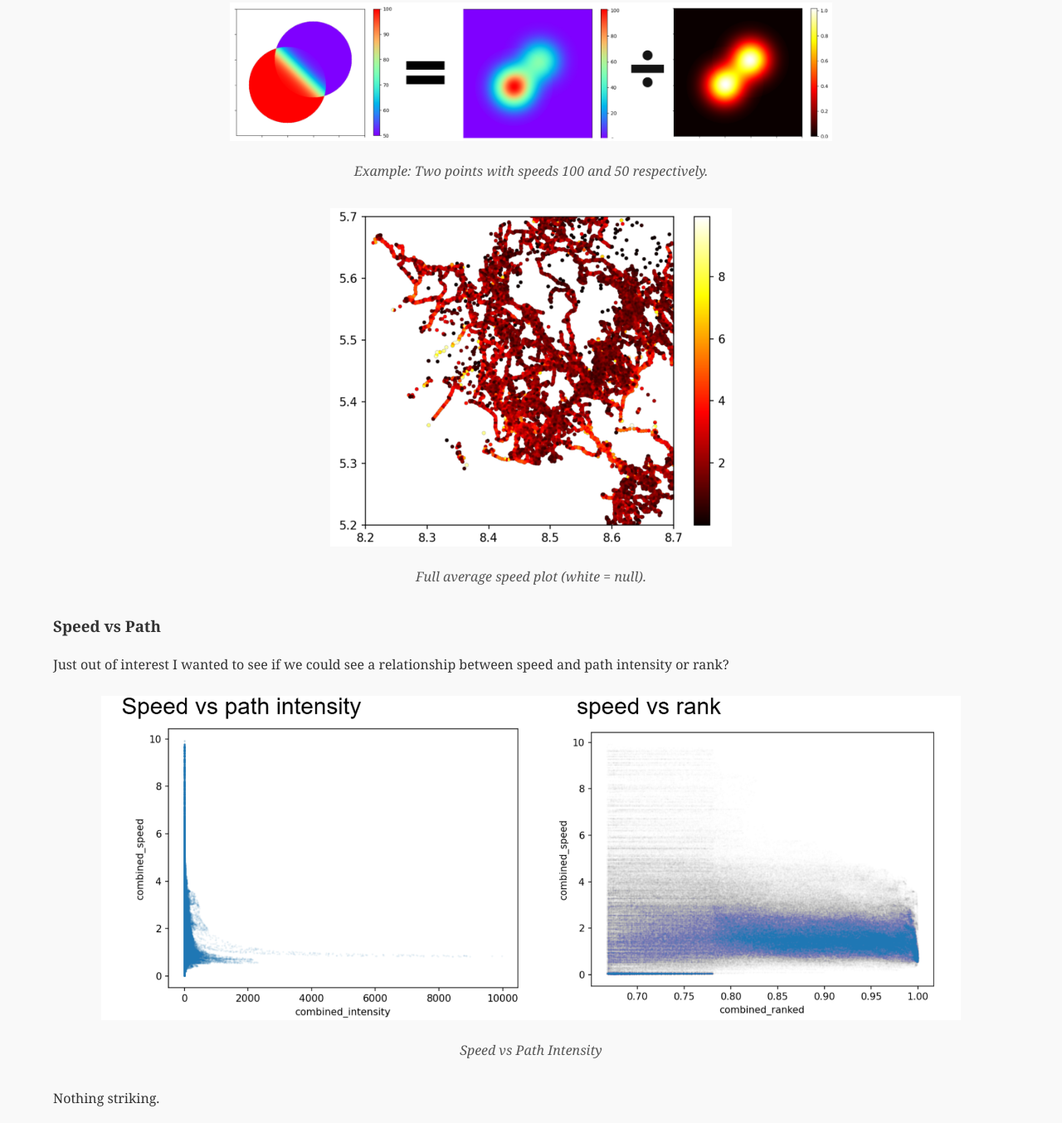
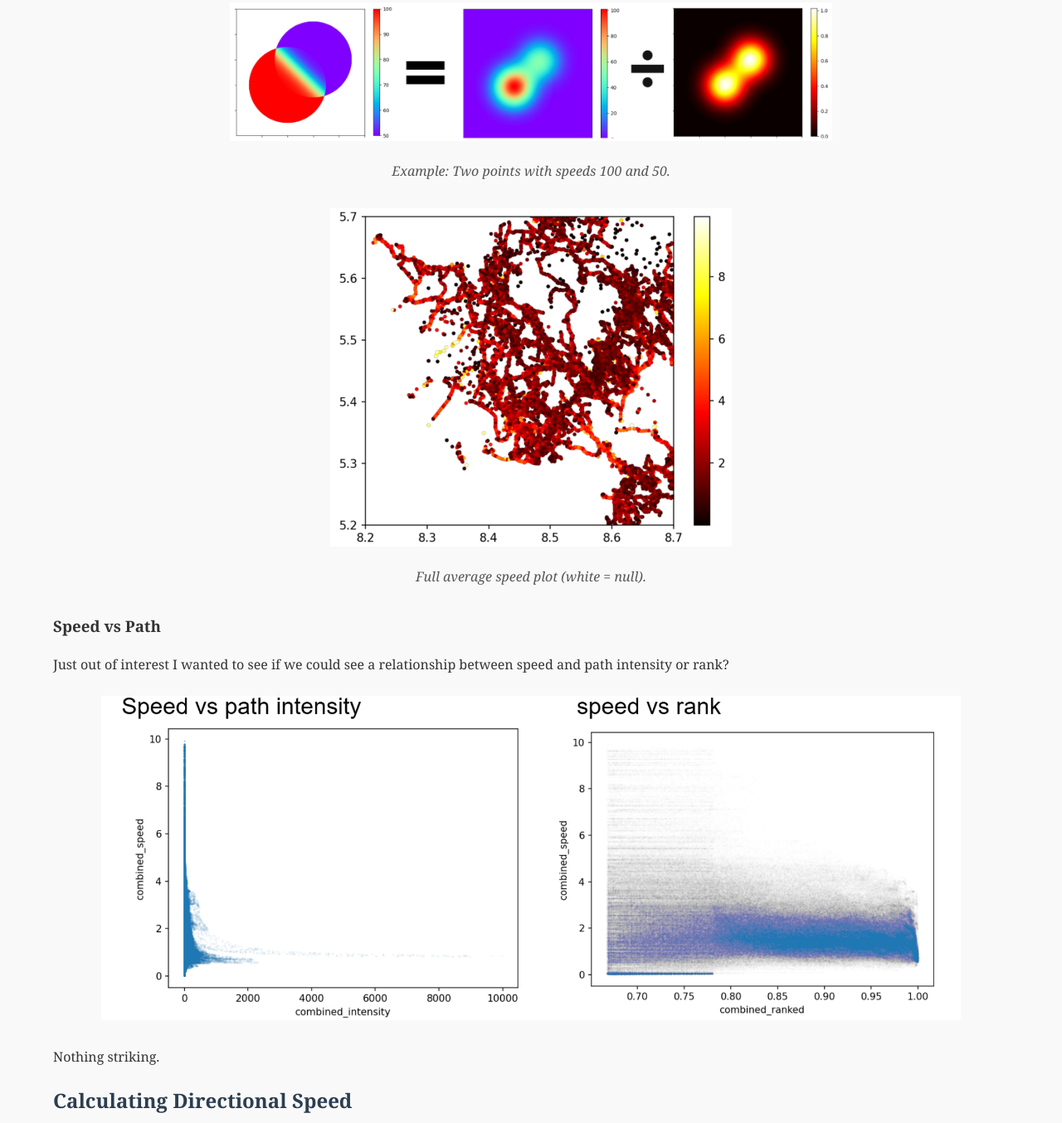
Before and after one commit to Hannah-McLoone/notes-feed, a plain HTML site: page week2.html in a window 1280 px wide. Shown: the part 708-2062 px from the top of the page at 83% size. Drawn offline with Linux system fonts and the light colour scheme.

Commit message:
Update week2.html

```diff
--- a/week2.html
+++ b/week2.html
@@ -218,7 +218,7 @@
     </div>
     <div class="figure">
       <img src="graphs/equation2.png" alt="Speed Example" class="reduced-size">
-      <div class="figure-caption">Example: Two points with speeds 100 and 50 respectively.</div>
+      <div class="figure-caption">Example: Two points with speeds 100 and 50.</div>
     </div>
 
     <div class="figure">
@@ -231,7 +231,6 @@
 
     <div class="figure">
       <img src="graphs/correlation.png" alt="Speed vs Intensity">
-      <div class="figure-caption">Speed vs Path Intensity</div>
     </div>
 
     <p>Nothing striking.</p>
@@ -251,7 +250,6 @@
 
     <div class="figure">
       <img src="graphs/directions.png" alt="North vs South">
-      <div class="figure-caption">North vs South Speed Comparison</div>
     </div>
 
   </main>
```
